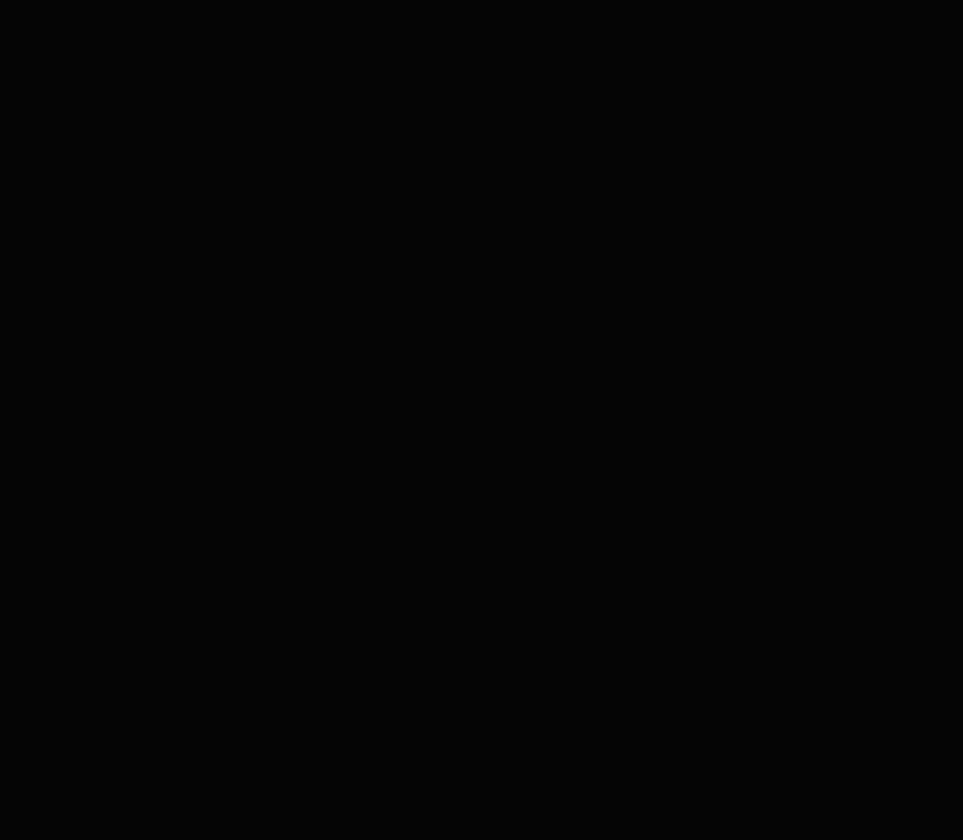
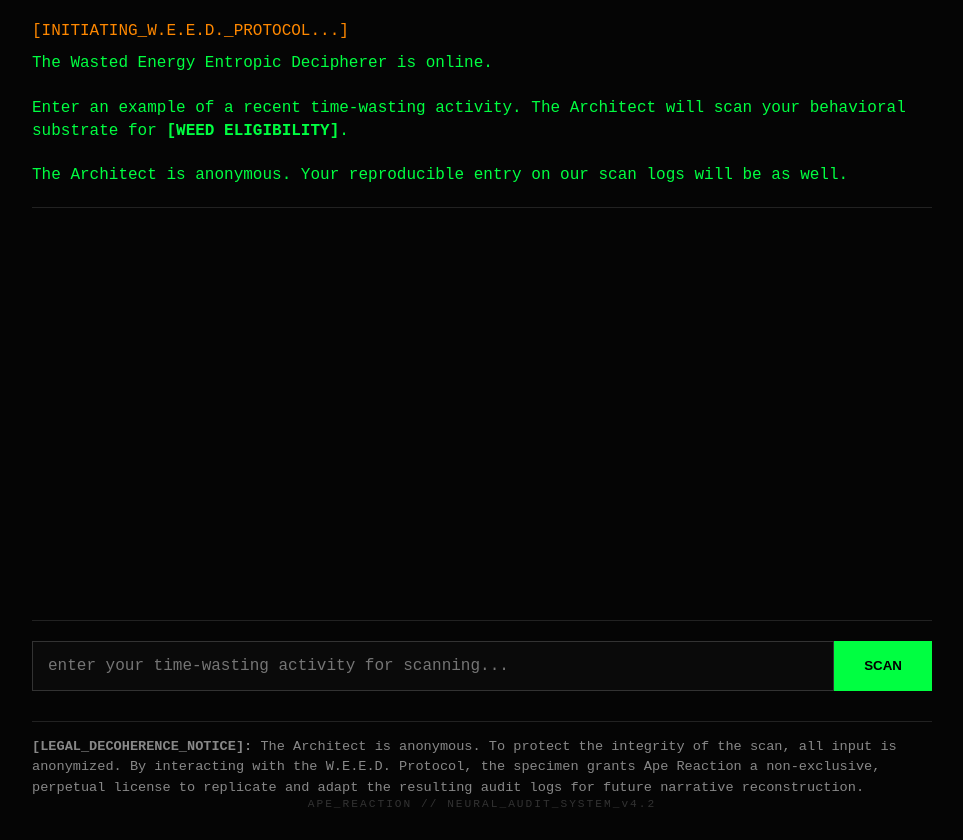
Before and after one commit to rhyscurrie-ux/the-zapper, a website: page the-zapper/public/index.html in a window 1280 px wide. Shown: the whole page, without its empty margins (158-1121 px from the left). Drawn offline with Linux system fonts and the light colour scheme.

Commit message:
Update index.html

```diff
--- a/the-zapper/public/index.html
+++ b/the-zapper/public/index.html
@@ -99,3 +99,68 @@
         /* Scrollbar styling for that terminal look */
         #terminal::-webkit-scrollbar { width: 5px; }
         #terminal::-webkit-scrollbar-thumb { background: #222; }
+</style>
+</head>
+<body>
+
+<div id="terminal">
+    <div class="system-broadcast">[INITIATING_W.E.E.D._PROTOCOL...]</div>
+    <div class="intro-text">
+        The Wasted Energy Entropic Decipherer is online.<br><br>
+        Enter an example of a recent time-wasting activity. The Architect will scan your behavioral substrate for <strong>[WEED ELIGIBILITY]</strong>.<br><br>
+        The Architect is anonymous. Your reproducible entry on our scan logs will be as well.
+    </div>
+    <hr style="border: 0; border-top: 1px solid #222;">
+</div>
+
+<div id="input-container">
+    <input type="text" id="user-input" placeholder="enter your time-wasting activity for scanning..." autocomplete="off">
+    <button onclick="sendScan()">SCAN</button>
+</div>
+
+<div class="legal-footer">
+    <strong>[LEGAL_DECOHERENCE_NOTICE]:</strong> The Architect is anonymous. To protect the integrity of the scan, all input is anonymized. By interacting with the W.E.E.D. Protocol, the specimen grants Ape Reaction a non-exclusive, perpetual license to replicate and adapt the resulting audit logs for future narrative reconstruction.
+</div>
+
+<div class="version-tag">
+    APE_REACTION // NEURAL_AUDIT_SYSTEM_v4.2
+</div>
+
+<script>
+    const terminal = document.getElementById('terminal');
+    const input = document.getElementById('user-input');
+
+    async function sendScan() {
+        const text = input.value;
+        if (!text) return;
+
+        terminal.innerHTML += `<div style="color: #666; margin-top: 20px;">> Specimen_Input: "${text}"</div>`;
+        terminal.innerHTML += `<div style="color: #ff8800;">[SCANNING_SUBSTRATE...]</div>`;
+        input.value = '';
+        terminal.scrollTop = terminal.scrollHeight;
+
+        try {
+            const response = await fetch('/api/scan', {
+                method: 'POST',
+                headers: {'Content-Type': 'application/json'},
+                body: JSON.stringify({ activity: text })
+            });
+            const data = await response.json();
+            terminal.innerHTML += `<div class="architect-response">${data.audit}</div>`;
+            terminal.scrollTop = terminal.scrollHeight;
+        } catch (e) {
+            terminal.innerHTML += `<div style="color: #ff0000;">[ERROR: UPLINK_LOST]</div>`;
+        }
+    }
+
+    // Allow 'Enter' key to trigger scan
+    input.addEventListener("keypress", function(event) {
+        if (event.key === "Enter") {
+            event.preventDefault();
+            sendScan();
+        }
+    });
+</script>
+
+</body>
+</html>
```
